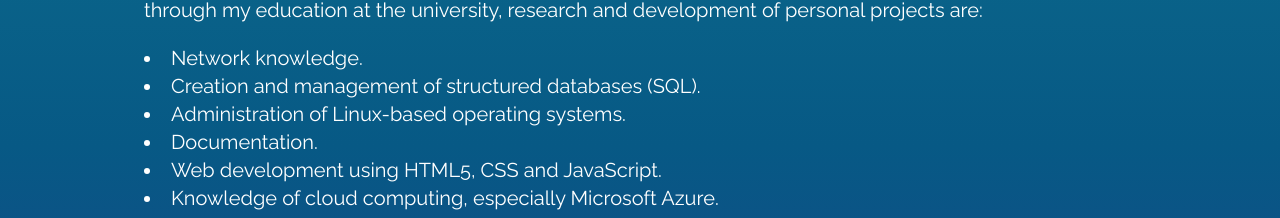
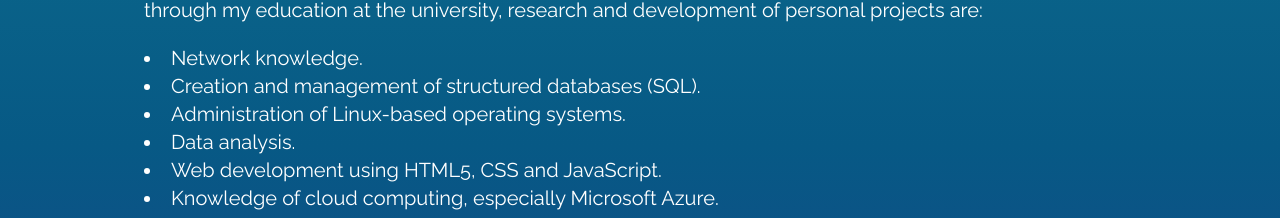
Before and after one commit to Riche2000/CV-WEB, a React (Create React App) app: page / in a window 1280 px wide. Shown: the part 1120-1338 px from the top of the page. Built offline with nearby package versions, Linux system fonts and the light colour scheme.

Commit message:
About me Update

```diff
--- a/src/components/About.jsx
+++ b/src/components/About.jsx
@@ -32,7 +32,7 @@ const About = () => {
             <li className='mt-5'>Network knowledge.</li>
             <li>Creation and management of structured databases (SQL).</li>
             <li>Administration of Linux-based operating systems.</li>
-            <li>Documentation.</li>
+            <li>Data analysis.</li>
             <li>Web development using HTML5, CSS and JavaScript.</li>
             <li>Knowledge of cloud computing, especially Microsoft Azure.</li>
             </p>
```
